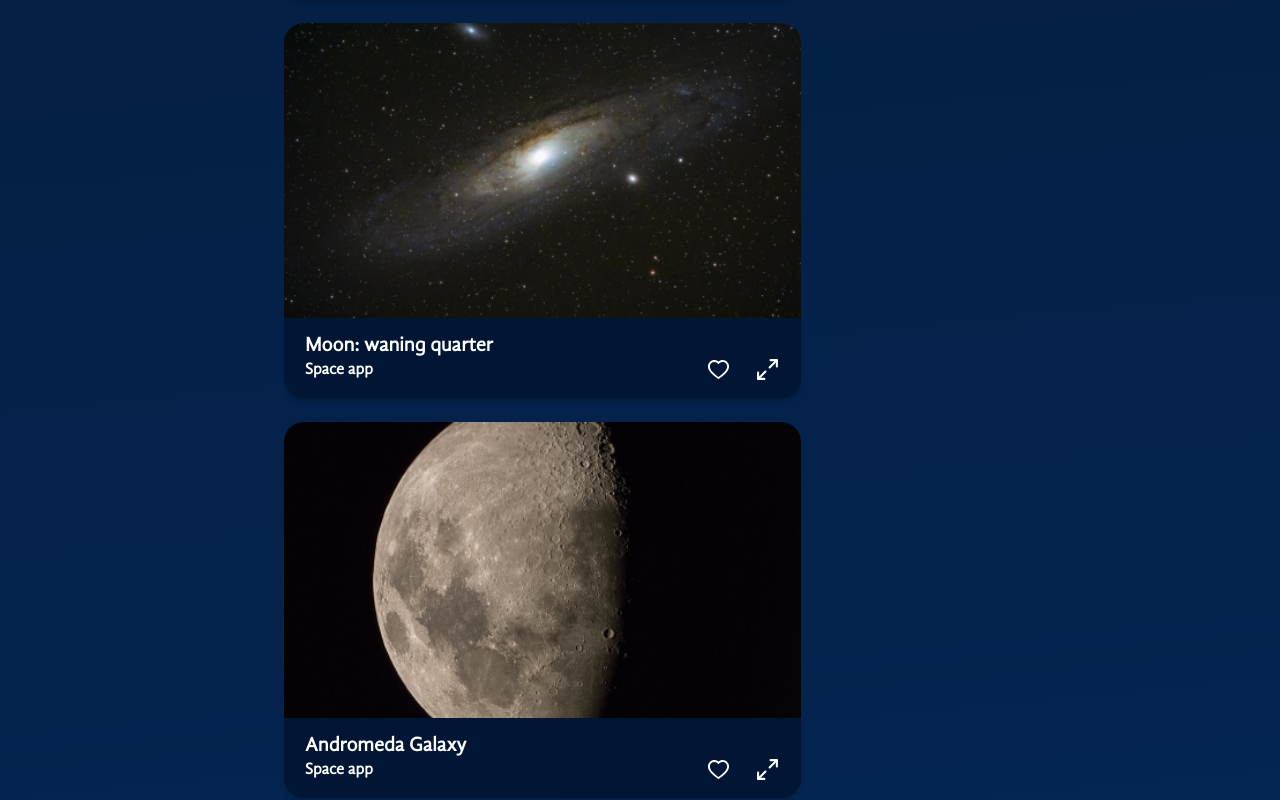
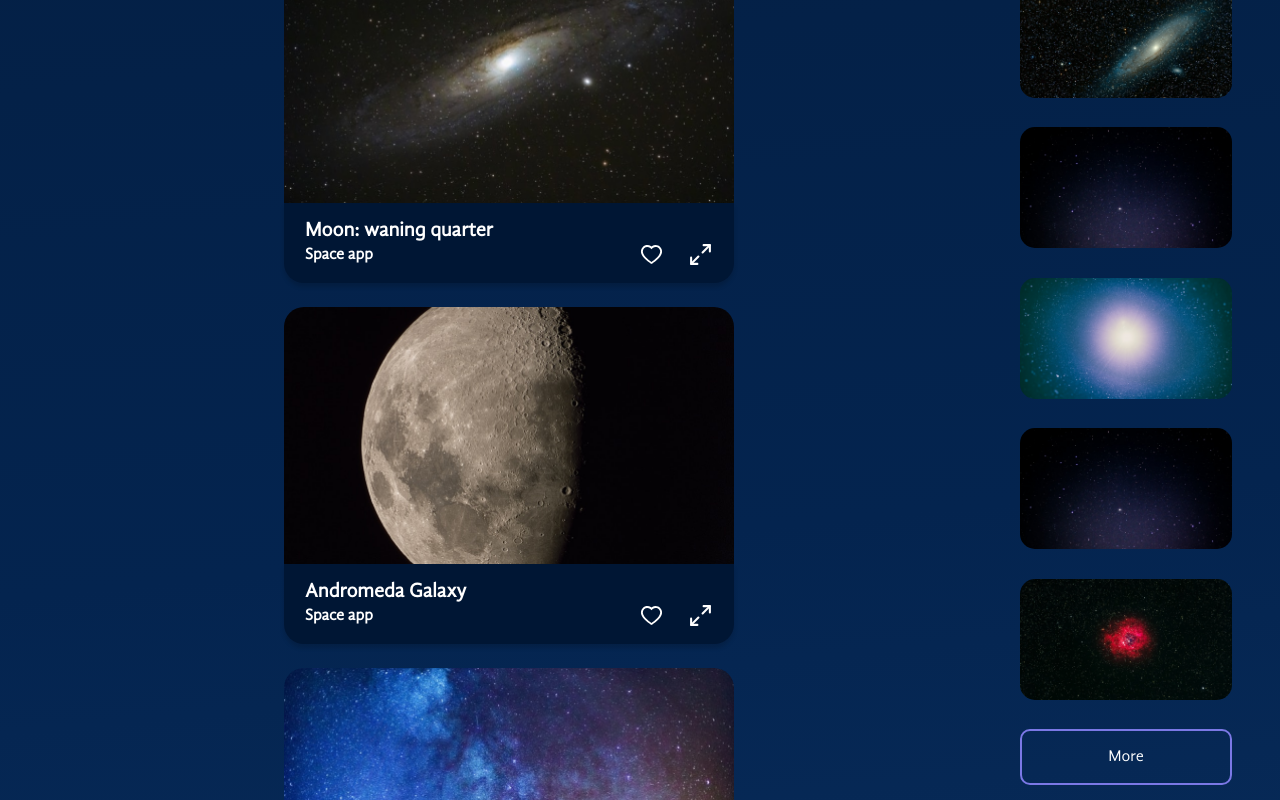
Before and after one commit to brunoeduardo/react-space-app, a React (Vite) app: page / in a window 1280 px wide. Shown: the part 1600-2400 px from the top of the page. Built offline with nearby package versions, Linux system fonts and the light colour scheme.

Commit message:
popular list images

```diff
--- a/src/components/Gallery/Image/index.jsx
+++ b/src/components/Gallery/Image/index.jsx
@@ -5,7 +5,6 @@ import { LuMaximize2 } from "react-icons/lu";
 
 const FigureContent = styled.figure`
     margin:0;
-    //max-width: 448px;
     padding: 0;
     width: 100%;
 
--- a/src/components/Gallery/index.jsx
+++ b/src/components/Gallery/index.jsx
@@ -6,11 +6,11 @@ import Image from "./Image"
 
 const GalleryContainer = styled.div`
     display: flex;
+    gap: 20px;
 
 `
 
 const GalleryContent = styled.section`
-    flex-grow: 1;
 `
 
 const ImagesContent = styled.section`
@@ -19,7 +19,7 @@ const ImagesContent = styled.section`
     gap: 24px;
 
     figure {
-        max-width: 517px
+        max-width: 450px
     }
 `
 
--- a/src/components/Popular/index.jsx
+++ b/src/components/Popular/index.jsx
@@ -1,7 +1,50 @@
+import styled from "styled-components"
 import Title from "../Title"
+import imagesList from "../../images-list.json"
+
+const PopularContainer = styled.section`
+    align-content: center;
+    display: flex;
+    flex-direction: column;
+`
+
+const ListStyled = styled.ul`
+    margin: 0;
+    padding: 0;
+    width: 212px;
+
+    li {
+        cursor: pointer;
+        list-style: none;
+        margin-bottom: 24px;
+
+        img {
+            border-radius: 15px;
+            width: 100%;
+        }
+    }
+`
+
+const ButtonStyled = styled.button`
+    background: none;
+    border-radius: 10px;
+    border: 2px solid #7B78E5;
+    color: #fff;
+    cursor: pointer;
+    height: 56px;
+`
 
 const Popular = () => {
-    return(<Title alignment='center'>Popular</Title>)
+    return(<>
+    <PopularContainer>
+        <Title alignment='center'>Popular</Title>
+        <ListStyled>
+            {imagesList.map(item => (<li key={item.id}><img src={item.path} alt={item.title} /></li>))}
+        </ListStyled>
+        <ButtonStyled>More</ButtonStyled>
+    </PopularContainer>
+
+    </>)
 }
 
 export default Popular
```
